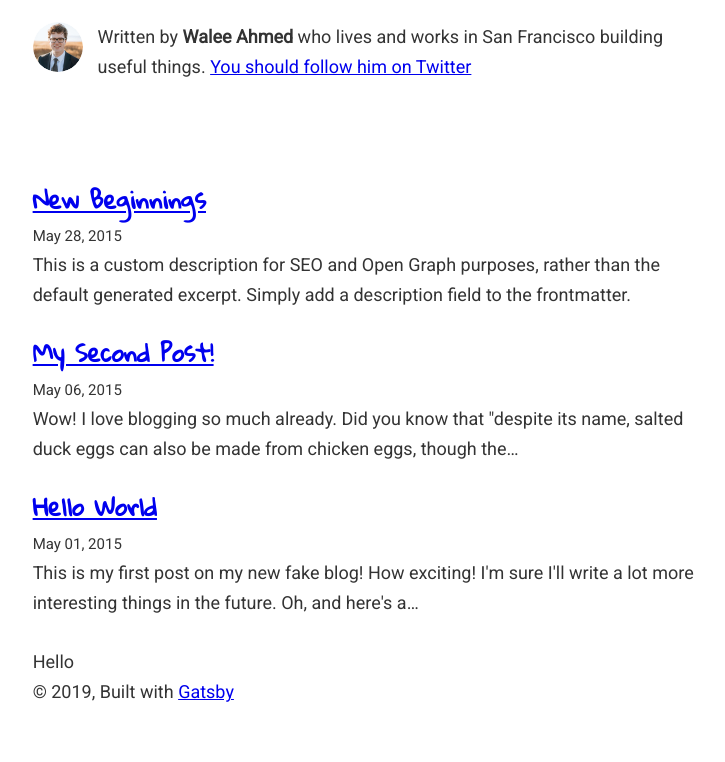
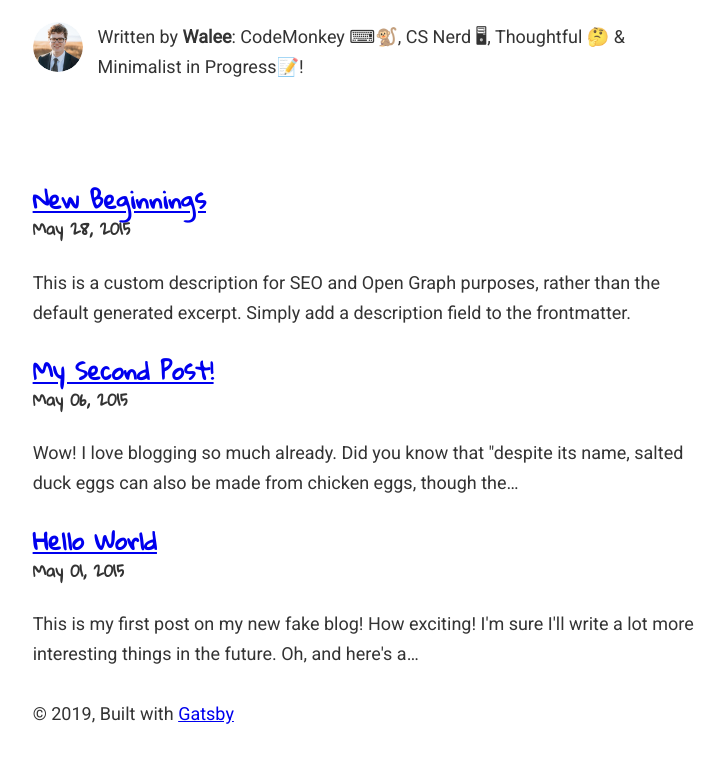
Before and after one commit to walleXD/walleworld, a Gatsby site: page / in a window 1280 px wide. Shown: the part 128-890 px from the top of the page, without its empty margins (270-995 px from the left). Built offline with nearby package versions, Linux system fonts and the light colour scheme; Gatsby itself is replaced by a stand-in of ours; some packages are replaced by stand-ins of ours.

Commit message:
tweaked styling

```diff
--- a/gatsby-config.js
+++ b/gatsby-config.js
@@ -1,7 +1,7 @@
 module.exports = {
   siteMetadata: {
     title: `Walle World`,
-    author: `Walee Ahmed`,
+    author: `Walee`,
     description: `Collection of thoughts.`,
     siteUrl: `https://gatsby-starter-blog-demo.netlify.com/`,
     social: {
--- a/src/components/bio.tsx
+++ b/src/components/bio.tsx
@@ -7,9 +7,10 @@
 
 import React from "react"
 import { graphql, useStaticQuery } from "gatsby"
-import Image from "gatsby-image"
+import Image, { FixedObject } from "gatsby-image"
 
 import { rhythm } from "../utils/typography"
+import { Query } from "../graphql-types";
 
 const bioQuery = graphql`
   query BioQuery {
@@ -31,8 +32,16 @@ const bioQuery = graphql`
   }
 `
 
+interface Data extends Query {
+  avatar: {
+    childImageSharp: {
+      fixed: FixedObject
+    }
+  }
+}
+
 const Bio = () => {
-  const data = useStaticQuery(bioQuery)
+  const data: Data = useStaticQuery(bioQuery)
   const { author, social } = data.site.siteMetadata
 
   return (
@@ -56,12 +65,9 @@ const Bio = () => {
         }}
       />
       <p>
-        Written by <strong>{author}</strong> who lives and works in San
-        Francisco building useful things.
+        Written by <strong>{author}</strong>: CodeMonkey ️️⌨🐒, CS Nerd 🖥, Thoughtful 🤔
+        & Minimalist in Progress📝!
         {` `}
-        <a href={`https://twitter.com/${social.twitter}`}>
-          You should follow him on Twitter
-        </a>
       </p>
     </div>
   )
--- a/src/components/layout.tsx
+++ b/src/components/layout.tsx
@@ -63,7 +63,6 @@ const Layout: React.FC<Props> = ({ location, title, children }) => {
     >
       <header>{header}</header>
       <main>{children}</main>
-      <wired-button>Hello</wired-button>
       <footer>
         © {new Date().getFullYear()}, Built with
         {` `}
--- a/src/pages/index.tsx
+++ b/src/pages/index.tsx
@@ -39,7 +39,7 @@ const BlogIndex: React.FC<Props> = ({ data, location }) => {
                   {title}
                 </Link>
               </h3>
-              <small>{frontmatter.date}</small>
+              <h5>{frontmatter.date}</h5>
               <p
                 dangerouslySetInnerHTML={{
                   __html: frontmatter.description || excerpt,
--- a/src/templates/blog-post.tsx
+++ b/src/templates/blog-post.tsx
@@ -27,7 +27,7 @@ const BlogPostTemplate: React.FC<Props> = ({ data, pageContext, location }) => {
           description={post.frontmatter.description || post.excerpt}
         />
         <h1>{post.frontmatter.title}</h1>
-        <p
+        <h5
           style={{
             ...scale(-1 / 5),
             display: `block`,
@@ -36,7 +36,7 @@ const BlogPostTemplate: React.FC<Props> = ({ data, pageContext, location }) => {
           }}
         >
           {post.frontmatter.date}
-        </p>
+        </h5>
         <div dangerouslySetInnerHTML={{ __html: post.html }} />
         <hr
           style={{
```
